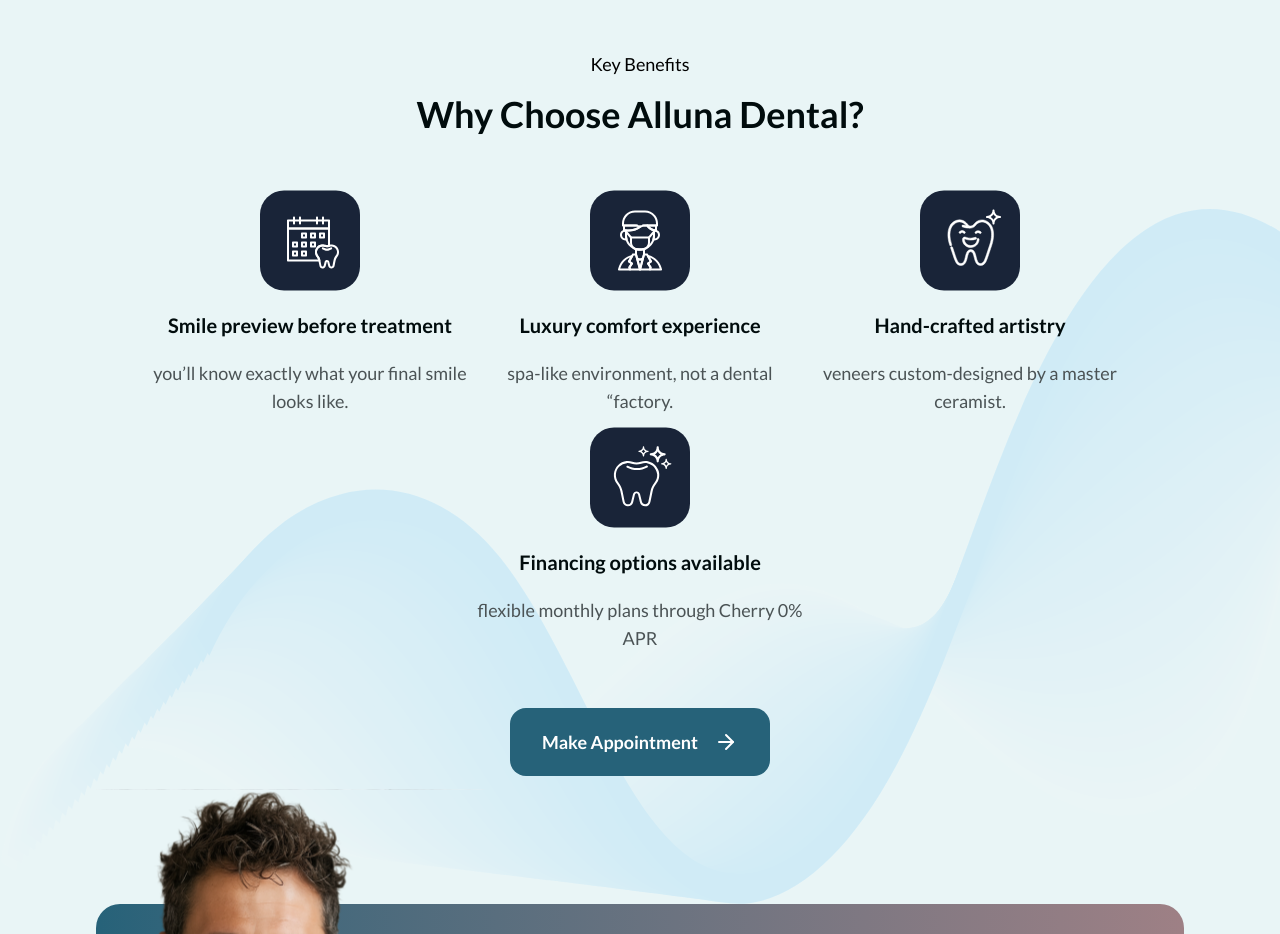
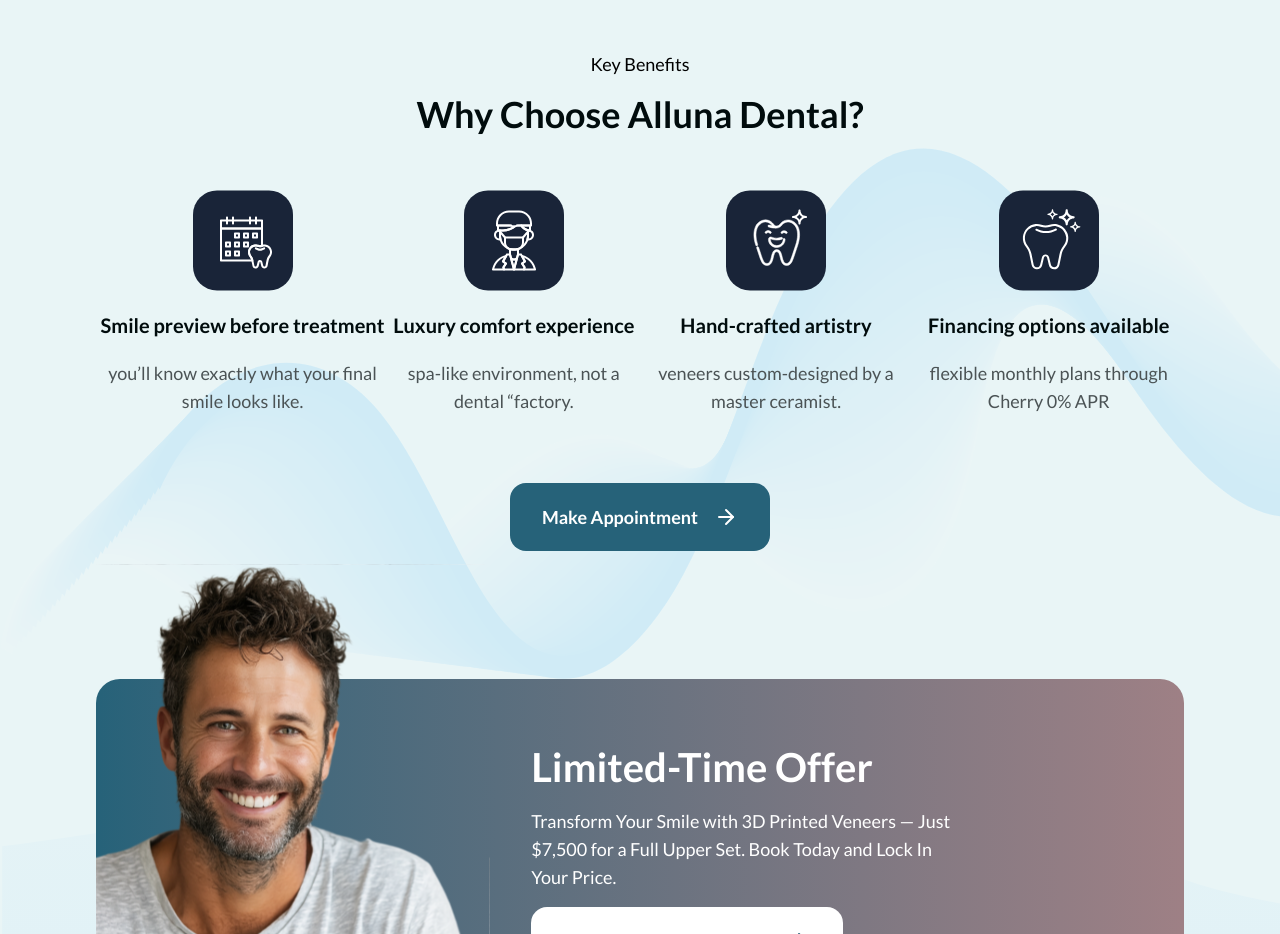
Before and after one commit to growthkeydev/alluna-dental-landing, a Next.js app: page / in a window 1280 px wide. Shown: the part 2640-3574 px from the top of the page. Built offline with nearby package versions, Linux system fonts and the light colour scheme.

Commit message:
fix the size of benefits

```diff
--- a/src/components/benefit-section.tsx
+++ b/src/components/benefit-section.tsx
@@ -36,10 +36,10 @@
             <p className="text-lg">Key Benefits</p>
             <p className="text-dark pt-4 font-bold text-4xl 2xl:text-[40px] text-center md:text-left">Why Choose Alluna Dental?</p>
 
-            <div className="flex flex-row flex-wrap justify-center space-y-3 py-14">
+            <div className="grid grid-cols-1 md:grid-cols-2 gap-y-3 xl:flex xl:flex-row xl:justify-center space-y-3 py-14">
                 {
                     benefits.map((benefit, index) => (
-                        <div key={index} className="flex flex-col items-center gap-5 w-[330px] text-center">
+                        <div key={index} className="flex flex-col items-center gap-5 max-w-[330px] text-center">
                             {benefit.icon}
                             <p className="text-dark font-semibold text-xl 2xl:text-[28px]">{benefit.title}</p>
                             <p className="text-arsenic text-lg font-normal">{benefit.description}</p>
```
